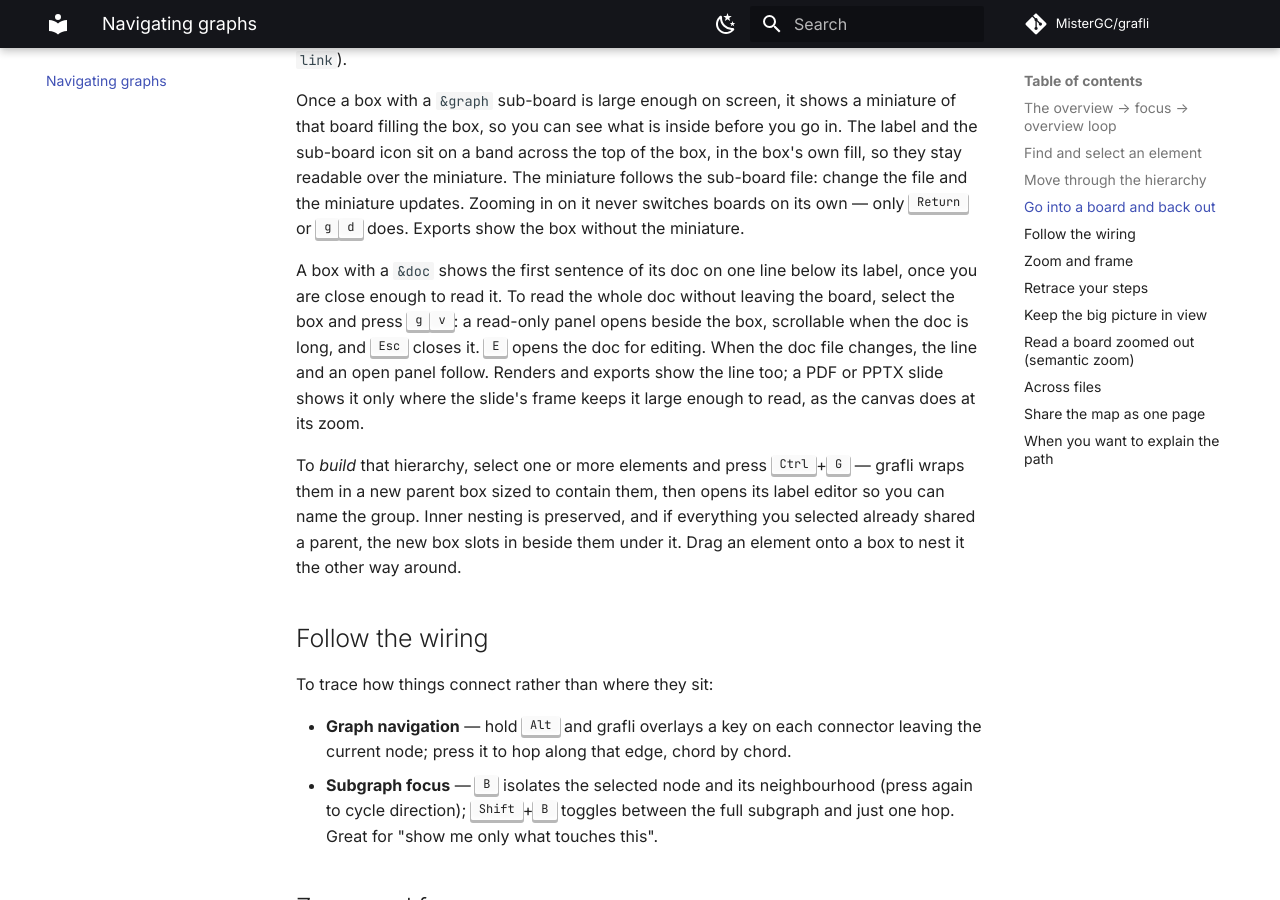
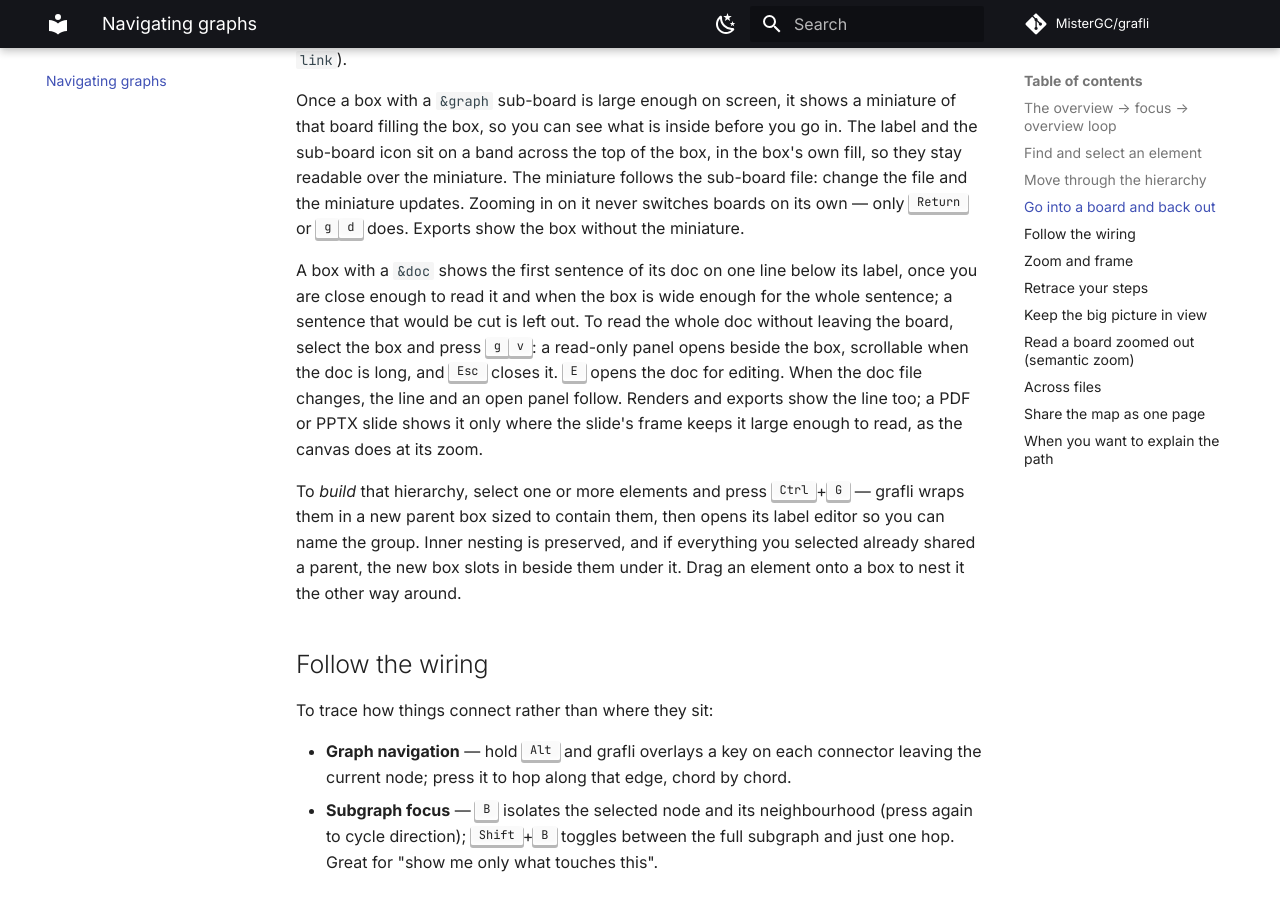
Before and after one commit to MisterGC/grafli, an MkDocs documentation site: the page built from docs/navigating.md, in a window 1280 px wide and 900 px high, scrolled down 2192 px. Built offline with MkDocs 1.6.1 and Material for MkDocs 9.7.7, drawn with Linux system fonts in a browser that asks for light colours; comment, search, counter and statistics services are not loaded.

Commit message:
Document that a doc line too wide for its box is left out

```diff
--- a/docs/navigating.md
+++ b/docs/navigating.md
@@ -80,9 +80,11 @@ miniature updates. Zooming in on it never switches boards on its own — only
 without the miniature.
 
 A box with a `&doc` shows the first sentence of its doc on one line below its
-label, once you are close enough to read it. To read the whole doc without
-leaving the board, select the box and press <kbd>g</kbd><kbd>v</kbd>: a
-read-only panel opens beside the box, scrollable when the doc is long, and
+label, once you are close enough to read it and when the box is wide enough for
+the whole sentence; a sentence that would be cut is left out. To read the whole
+doc without leaving the board, select the box and press
+<kbd>g</kbd><kbd>v</kbd>: a read-only panel opens beside the box, scrollable
+when the doc is long, and
 <kbd>Esc</kbd> closes it. <kbd>E</kbd> opens the doc for editing. When the doc
 file changes, the line and an open panel follow. Renders and exports show the
 line too; a PDF or PPTX slide shows it only where the slide's frame keeps it
```
Also changed, not shown: grafli/skills/grafli/references/design.md (+3 -2 lines).
